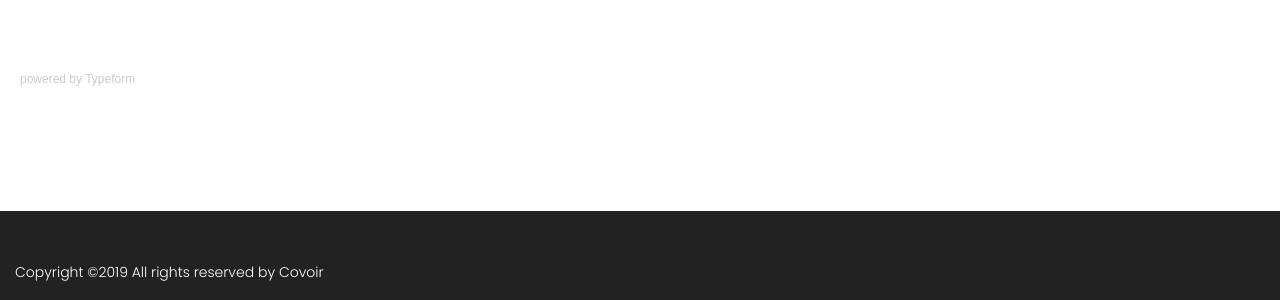
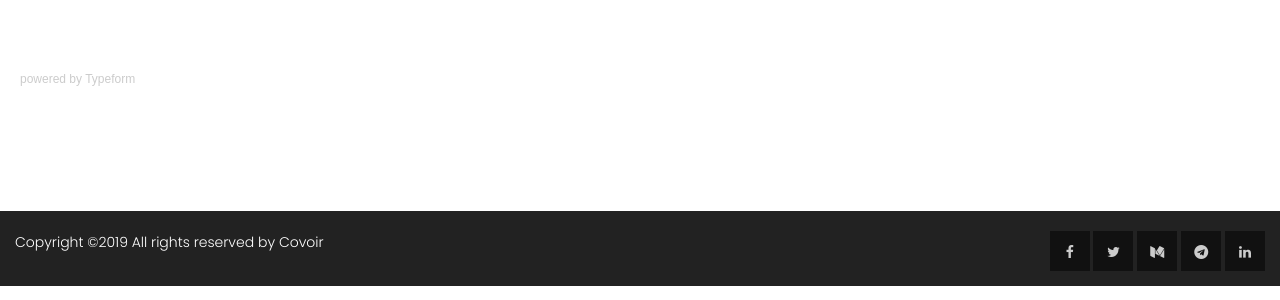
Before and after one commit to night18/covoir, a plain HTML site: page index.html in a window 1280 px wide. Shown: the part 3777-4077 px from the top of the page. Drawn offline with nearby package versions, Linux system fonts and the light colour scheme; a script that the page names is missing.

Commit message:
update social media

```diff
--- a/css/main.css
+++ b/css/main.css
@@ -2692,6 +2692,7 @@ body.mobile-nav-active #mobile-nav-toggle {
   width: 100%;
   padding-top: 0px;
   background-color: #222222;
+  margin: auto 0;
 }
 
 .footer-area .row{
@@ -2816,6 +2817,7 @@ h6 {
   -moz-transition: all 0.3s ease 0s;
   -o-transition: all 0.3s ease 0s;
   transition: all 0.3s ease 0s;
+  margin-bottom: 15px;
 }
 
 .footer-social a:hover {
@@ -2939,7 +2941,7 @@ h6 {
 }
 
 .footer-bottom {
-  padding-top: 50px;
+  padding-top: 20px;
 }
 
 .footer-text a, .footer-text i {
--- a/index.html
+++ b/index.html
@@ -308,10 +308,13 @@
 			<footer class="footer-area">
 					<div class="row footer-bottom d-flex justify-content-between">
 						<p class="col-lg-8 col-sm-12 footer-text text-white align-items-center justify-content-center"> Copyright &copy;2019 All rights reserved by Covoir </p>
-						<!-- <div class="col-lg-4 col-sm-12 footer-social">
-							<a href="#"><i class="fa fa-facebook"></i></a>
-							<a href="#"><i class="fa fa-twitter"></i></a>
-						</div> -->
+						<div class="col-lg-4 col-sm-12 footer-social">
+							<a href="https://www.facebook.com/covoir"><i class="fa fa-facebook"></i></a>
+							<a href="https://twitter.com/covoir"><i class="fa fa-twitter"></i></a>
+							<a href="https://medium.com/covoir"><i class="fa fa-medium"></i></a>
+							<a href="https://t.me/covoir"><i class="fa fa-telegram"></i></a>
+							<a href="https://www.linkedin.com/company/covoir/"><i class="fa fa-linkedin"></i></a>
+						</div>
 					</div>
 				</div>
 			</footer>
```
